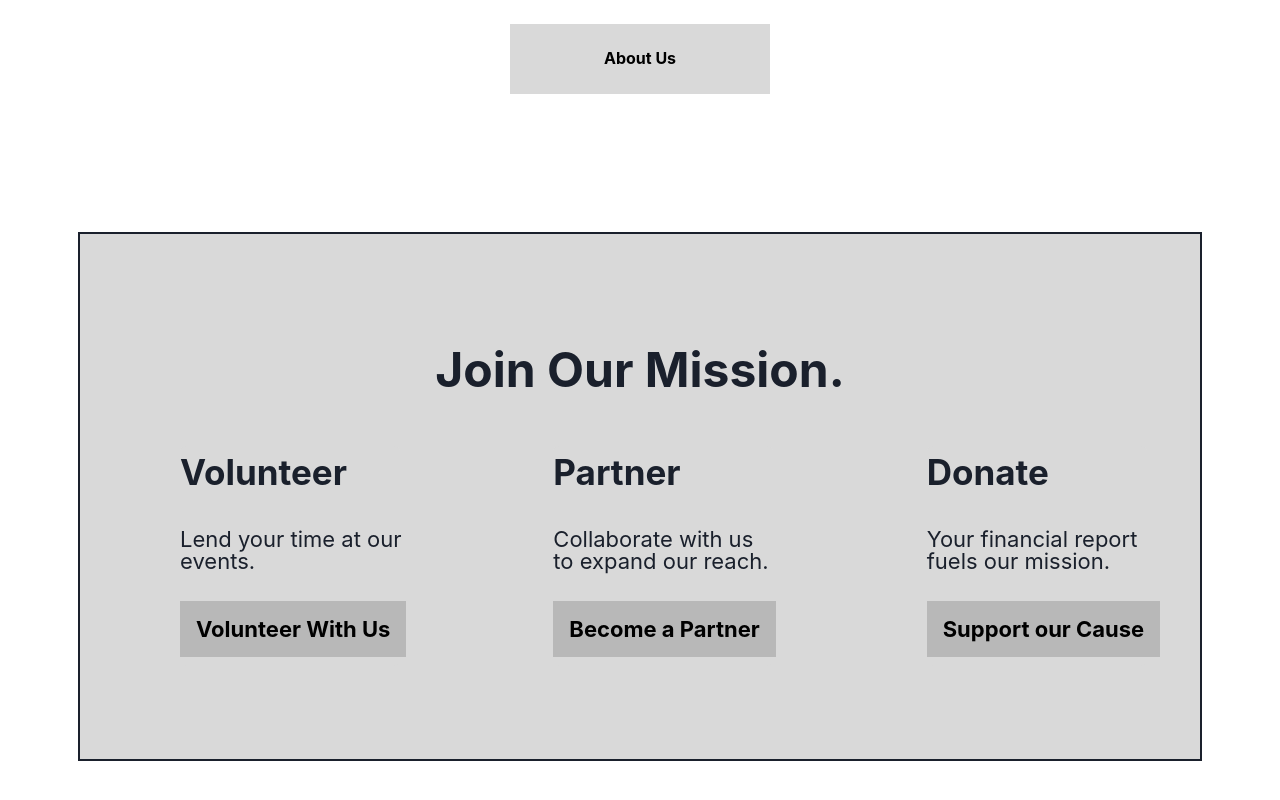
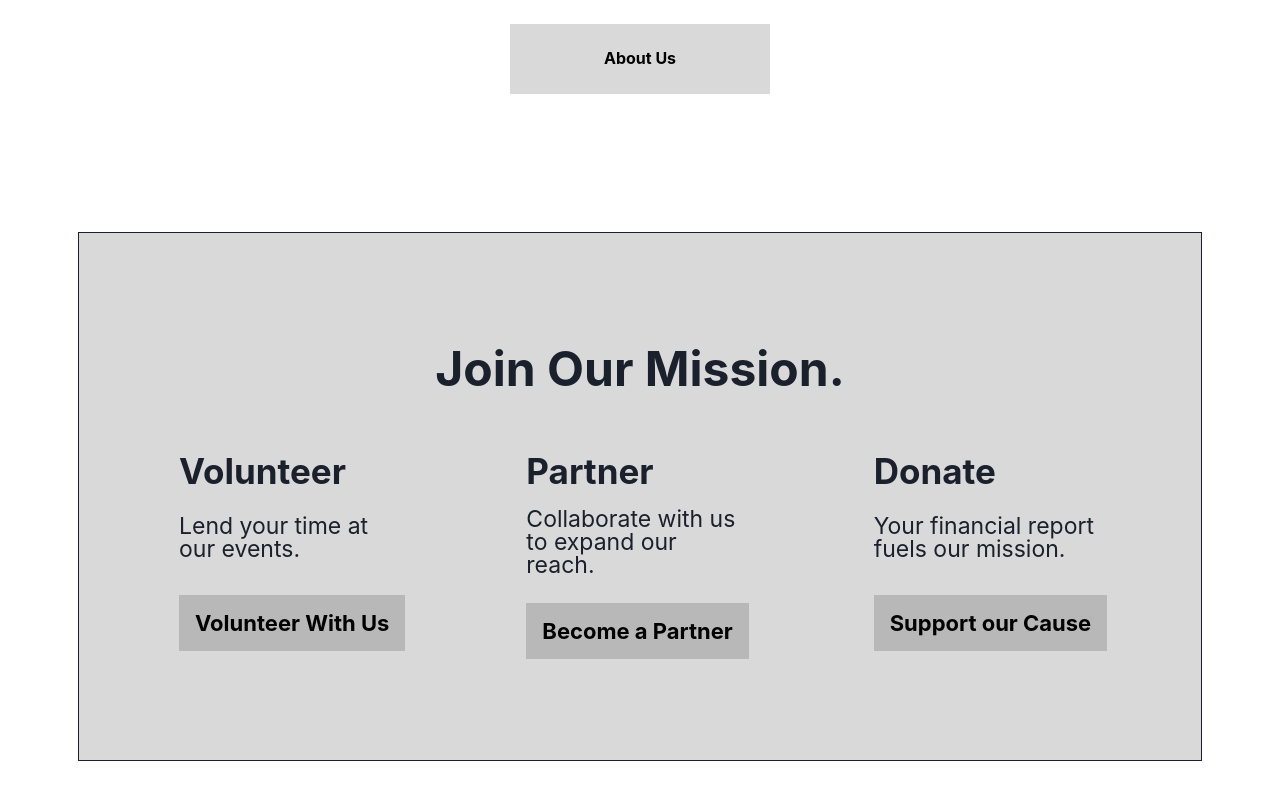
Before and after one commit to Cobby914/TENA, a React (Vite) app in the folder client/: page / in a window 1280 px wide. Shown: the part 3498-4298 px from the top of the page. Built offline with nearby package versions, Linux system fonts and the light colour scheme.

Commit message:
More accurate sizing & alignment of cards

```diff
--- a/client/src/components/home/layout/GetInvolved.jsx
+++ b/client/src/components/home/layout/GetInvolved.jsx
@@ -19,14 +19,14 @@ export default function GetInvolved() {
                     bg="#D9D9D9"
                     width="1124px"
                     height="529px"
-                    border="2px solid"
+                    border="1.5px solid"
                     p={50}
                 >
                     <Text align = "center" fontWeight = "bold" fontSize= "5xl" mt={50}>
                         Join Our Mission.
                     </Text>
 
-                    <SimpleGrid columns = {3} spacing="200px" mt={10} ml={50} mr={50} mb={20}>
+                    <SimpleGrid columns = {3} spacing="120px" mt={10} ml={50} mr={50} mb={20}>
                         {/* Add links to buttons when applicable*/}
 
                         <InvolvementCard title="Volunteer"
--- a/client/src/components/home/ui/InvolvementCard.jsx
+++ b/client/src/components/home/ui/InvolvementCard.jsx
@@ -15,12 +15,12 @@ export default function InvolvementCard({
             <SimpleGrid h="100%">
                  {/* Title */}
                 <GridItem align = "left">
-                    <Text fontWeight="bold" fontSize={35}>{title}</Text>
+                    <Text fontWeight={700} fontSize={35}>{title}</Text>
                 </GridItem>
 
                 {/* Description */}
                 <GridItem align = "left">
-                    <Text fontSize={22} lineHeight={1} mt={5}>{description}</Text>
+                    <Text fontSize={23} fontWeight={400} lineHeight={1} mt={1}>{description}</Text>
                 </GridItem>
 
                 {/* Button for Links */}
```
